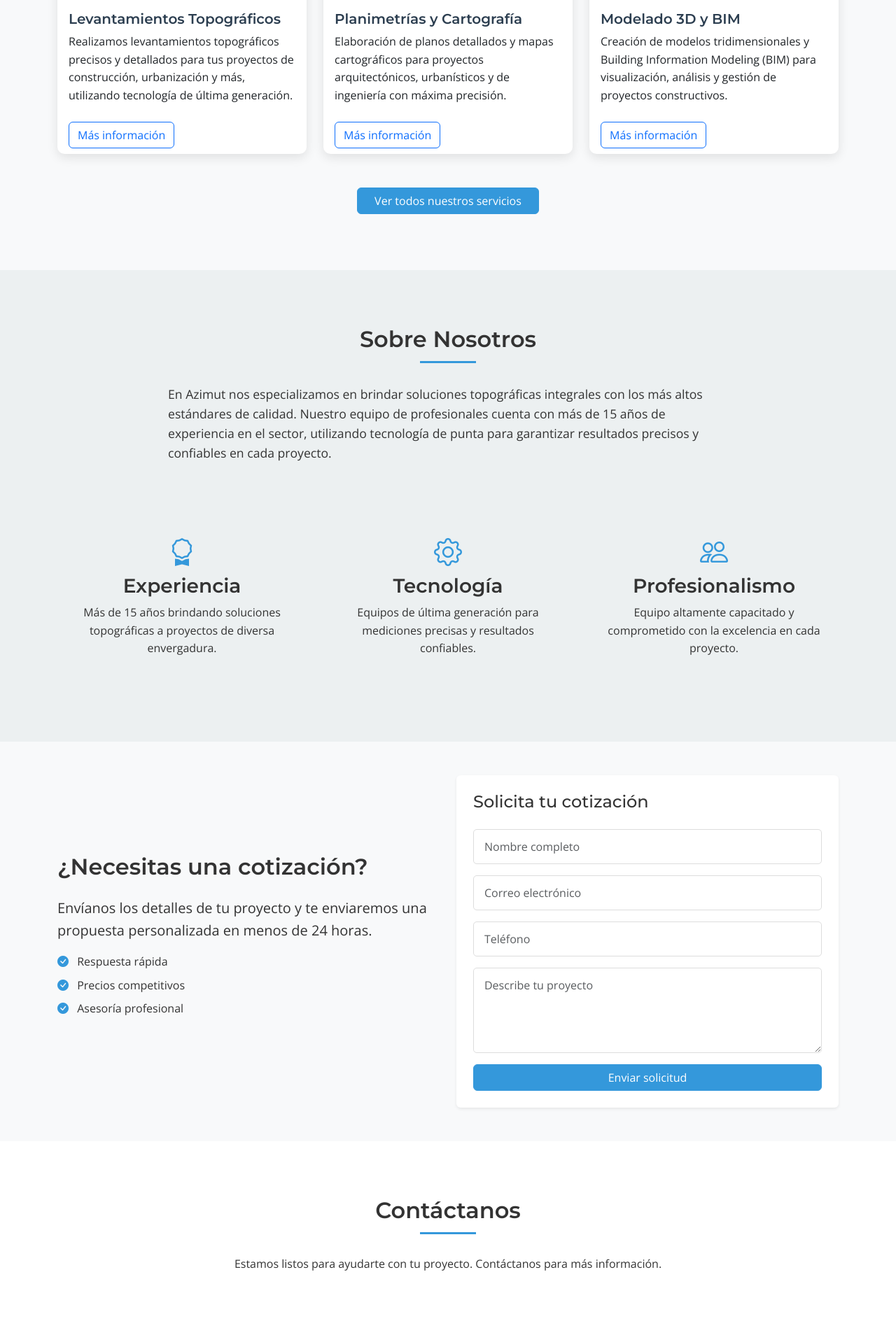
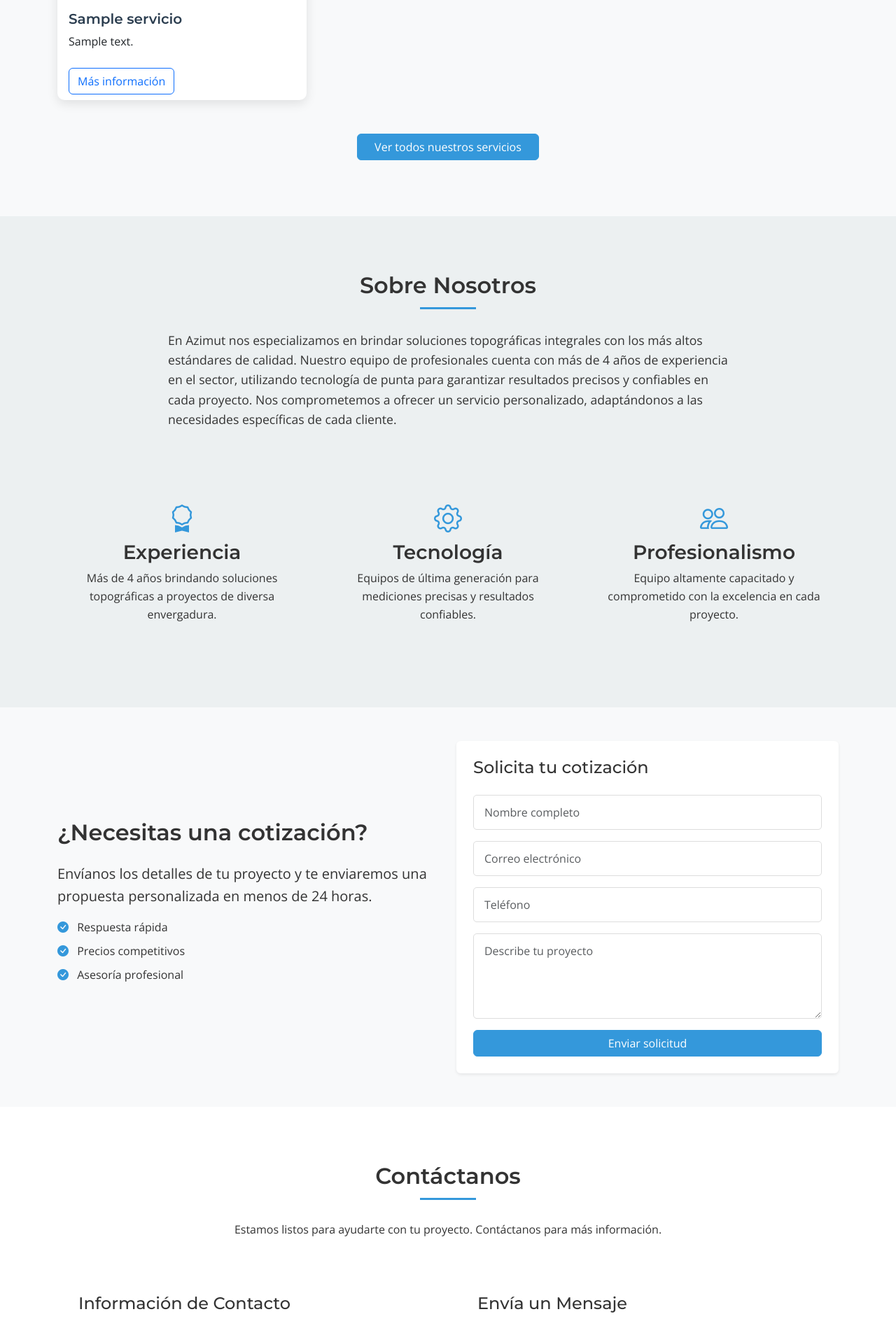
Before and after one commit to Zerorague/azimut, a Django app: page / in a window 1280 px wide. Shown: the part 1124-3022 px from the top of the page at 70% size. Run offline with Django 5.2, Linux system fonts and the light colour scheme; tables that the repository leaves empty hold one stand-in row (values such as "Sample post"); grey boxes marked "Sample" are stand-in pictures.

Commit message:
ya funcionan los servicios desde la base de datos y una que otra info que se pasa por contexto

```diff
--- a/CORE/CORE/settings.py
+++ b/CORE/CORE/settings.py
@@ -117,7 +117,8 @@ USE_TZ = True
 
 STATIC_URL = 'static/'
 STATICFILES_DIRS = [BASE_DIR / 'static']
-
+MEDIA_URL = '/media/'
+MEDIA_ROOT = BASE_DIR / 'media'
 
 # Default primary key field type
 # https://docs.djangoproject.com/en/5.2/ref/settings/#default-auto-field
--- a/CORE/CORE/urls.py
+++ b/CORE/CORE/urls.py
@@ -27,6 +27,6 @@ urlpatterns = [
 ]
 
 if settings.DEBUG:
+    urlpatterns += static(settings.MEDIA_URL, document_root=settings.MEDIA_ROOT)
+else:
     urlpatterns += static(settings.STATIC_URL, document_root=settings.STATIC_ROOT)
-else:
-    urlpatterns += static(settings.MEDIA_URL, document_root=settings.MEDIA_ROOT)
--- a/CORE/inicio/admin.py
+++ b/CORE/inicio/admin.py
@@ -1,3 +1,7 @@
 from django.contrib import admin
+from inicio.models import Servicio
 
 # Register your models here.
+@admin.register(Servicio)
+class ServicioAdmin(admin.ModelAdmin):
+    list_display = ('nombre', 'descripcion')
--- a/CORE/inicio/models.py
+++ b/CORE/inicio/models.py
@@ -1,3 +1,16 @@
 from django.db import models
+from django_resized import ResizedImageField
 
 # Create your models here.
+def nombre_imagen(instance, filename):
+    # El nombre de la imagen será el nombre del servicio con la extensión original
+    extension = filename.split('.')[-1]
+    return f'servicios/{instance.nombre}.{extension}'
+
+class Servicio(models.Model):
+    nombre = models.CharField(max_length=100)
+    descripcion = models.TextField()
+    imagen = ResizedImageField(size=[1350, 900], upload_to= nombre_imagen, blank=True, null=True)
+
+    def __str__(self):
+        return self.nombre
--- a/CORE/inicio/templates/index.html
+++ b/CORE/inicio/templates/index.html
@@ -23,11 +23,13 @@
         rel="stylesheet">
 
     <link rel="stylesheet" href="{% static 'css/styles.css' %}">
+    <link rel="shortcut icon" href="{% static 'img/favicon.ico' %}" type="image/x-icon">
+
 
 
 </head>
 
-<body>
+<body id="top">
     <!-- Header y Navegación -->
     <header class="sticky-top">
         <nav class="navbar navbar-expand-lg navbar-light">
@@ -44,7 +46,7 @@
                 <div class="collapse navbar-collapse" id="navbarNav">
                     <ul class="navbar-nav ms-auto">
                         <li class="nav-item">
-                            <a class="nav-link active" href="#inicio">Inicio</a>
+                            <a class="nav-link" href="#top">Inicio</a>
                         </li>
                         <li class="nav-item">
                             <a class="nav-link" href="#servicios">Servicios</a>
@@ -85,54 +87,22 @@
             <h2 class="services-section_titulo text-center">Nuestros Servicios</h2>
 
             <div class="row g-4">
+                {% for servicio in servicios %}
                 <!-- Servicio 1 -->
                 <div class="col-md-4">
                     <div class="card">
-                        <img src="https://images.unsplash.com/photo-1605100804763-247f67b3557e?ixlib=rb-1.2.1&auto=format&fit=crop&w=1350&q=80"
+                        <img src="{{ servicio.imagen.url }}"
                             class="card-img-top" alt="Levantamientos Topográficos">
                         <div class="card-body">
-                            <h5 class="card-title">Levantamientos Topográficos</h5>
-                            <p class="card-text">Realizamos levantamientos topográficos precisos y detallados para tus
-                                proyectos de construcción, urbanización y más, utilizando tecnología de última
-                                generación.</p>
+                            <h5 class="card-title">{{ servicio.nombre|capfirst }}</h5>
+                            <p class="card-text">{{ servicio.descripcion }}</p>
                         </div>
                         <div class="card-footer bg-transparent border-top-0">
                             <a href="#contacto" class="btn btn-outline-primary">Más información</a>
                         </div>
                     </div>
                 </div>
-
-                <!-- Servicio 2 -->
-                <div class="col-md-4">
-                    <div class="card">
-                        <img src="https://images.unsplash.com/photo-1605100804763-247f67b3557e?ixlib=rb-1.2.1&auto=format&fit=crop&w=1350&q=80"
-                            class="card-img-top" alt="Planimetrías">
-                        <div class="card-body">
-                            <h5 class="card-title">Planimetrías y Cartografía</h5>
-                            <p class="card-text">Elaboración de planos detallados y mapas cartográficos para proyectos
-                                arquitectónicos, urbanísticos y de ingeniería con máxima precisión.</p>
-                        </div>
-                        <div class="card-footer bg-transparent border-top-0">
-                            <a href="#contacto" class="btn btn-outline-primary">Más información</a>
-                        </div>
-                    </div>
-                </div>
-
-                <!-- Servicio 3 -->
-                <div class="col-md-4">
-                    <div class="card">
-                        <img src="https://images.unsplash.com/photo-1605106702734-205df224ecce?ixlib=rb-1.2.1&auto=format&fit=crop&w=1350&q=80"
-                            class="card-img-top" alt="Modelos 3D">
-                        <div class="card-body">
-                            <h5 class="card-title">Modelado 3D y BIM</h5>
-                            <p class="card-text">Creación de modelos tridimensionales y Building Information Modeling
-                                (BIM) para visualización, análisis y gestión de proyectos constructivos.</p>
-                        </div>
-                        <div class="card-footer bg-transparent border-top-0">
-                            <a href="#contacto" class="btn btn-outline-primary">Más información</a>
-                        </div>
-                    </div>
-                </div>
+                {% endfor %}
             </div>
 
             <div class="text-center mt-5">
@@ -146,11 +116,7 @@
         <div class="container">
             <h2 class="about_section_titulo text-center">Sobre Nosotros</h2>
             <p class="about_section_text">
-                En Azimut nos especializamos en brindar soluciones topográficas integrales con los más altos estándares
-                de calidad.
-                Nuestro equipo de profesionales cuenta con más de 15 años de experiencia en el sector, utilizando
-                tecnología de punta
-                para garantizar resultados precisos y confiables en cada proyecto.
+                {{ about_text }}
             </p>
 
             <div class="row mt-5 g-4">
@@ -158,7 +124,7 @@
                     <div class="p-4">
                         <i class="bi bi-award fs-1 text-primary mb-3"></i>
                         <h3>Experiencia</h3>
-                        <p>Más de 15 años brindando soluciones topográficas a proyectos de diversa envergadura.</p>
+                        <p>Más de {{ anio_experiencia }} años brindando soluciones topográficas a proyectos de diversa envergadura.</p>
                     </div>
                 </div>
 
@@ -355,7 +321,7 @@
             <hr class="my-4 bg-light">
 
             <div class="text-center">
-                <p class="mb-0">&copy; 2025 Azimut. Todos los derechos reservados.</p>
+                <p class="mb-0">&copy; <span id="year"></span> Azimut. Todos los derechos reservados.</p>
             </div>
         </div>
     </footer>
@@ -364,6 +330,16 @@
     <script src="https://cdn.jsdelivr.net/npm/bootstrap@5.3.7/dist/js/bootstrap.bundle.min.js"></script>
 
     <script>
+        // Actualizar año en el footer
+        document.getElementById('year').textContent = new Date().getFullYear();
+        // Activar enlace activo en la navegación
+        nav_links = document.querySelectorAll('.nav-link');
+        nav_links.forEach(link => {
+            link.addEventListener('click', () => {
+                nav_links.forEach(nav => nav.classList.remove('active'));
+                link.classList.add('active');
+            });
+        });
         // Smooth scrolling para enlaces internos
         document.querySelectorAll('a[href^="#"]').forEach(anchor => {
             anchor.addEventListener('click', function (e) {
--- a/CORE/inicio/views.py
+++ b/CORE/inicio/views.py
@@ -1,6 +1,20 @@
 from django.shortcuts import render
+from inicio.models import Servicio
+from datetime import datetime
 
 # Create your views here.
 
 def index(request):
-    return render(request, 'index.html')
+    servicios = Servicio.objects.all()
+    anio_experiencia = datetime.now().year - 2021
+    about_text = f"""En Azimut nos especializamos en brindar soluciones topográficas integrales con los más altos estándares de calidad.
+      Nuestro equipo de profesionales cuenta con más de {anio_experiencia} años de experiencia en el sector,
+      utilizando tecnología de punta para garantizar resultados precisos y confiables en cada proyecto.
+      Nos comprometemos a ofrecer un servicio personalizado, adaptándonos a las necesidades específicas de cada cliente."""
+
+    context = {
+        'servicios': servicios[:3],
+        'about_text': about_text,
+        'anio_experiencia': anio_experiencia
+    }
+    return render(request, 'index.html', context)
```
Also changed, not shown: CORE/static/img/favicon.ico (added).
